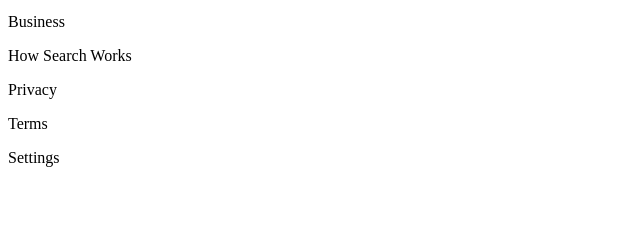
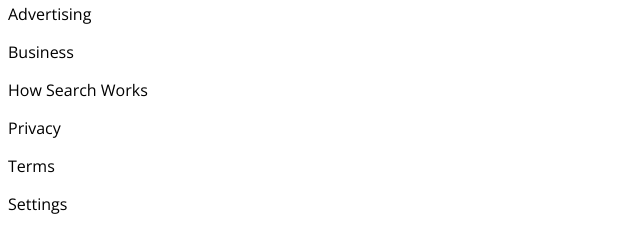
Before and after one commit to byeolhoshi/google-homepage, a plain HTML site: page index.html in a window 1280 px wide. Shown: the part 852-1083 px from the top of the page, without its empty margins (0-640 px from the left). Before the commit the page ends 1035 px from the top, so only its background shows below. Drawn offline with nearby package versions, Linux system fonts and the light colour scheme.

Commit message:
Updated index.html, styles.css

```diff
--- a/index.html
+++ b/index.html
@@ -4,6 +4,8 @@
         <link rel="stylesheet" href="styles.css">
         <link href="https://fonts.googleapis.com/icon?family=Material+Icons"
       rel="stylesheet">
+      <link rel="preconnect" href="https://fonts.gstatic.com">
+      <link href="https://fonts.googleapis.com/css2?family=Open+Sans:wght@300&display=swap" rel="stylesheet">
     </head>
 
     <header class="google-header">
--- a/styles.css
+++ b/styles.css
@@ -0,0 +1,4 @@
+html{
+    background-color: white;
+    font-family: 'Open Sans', sans-serif;
+}
```
